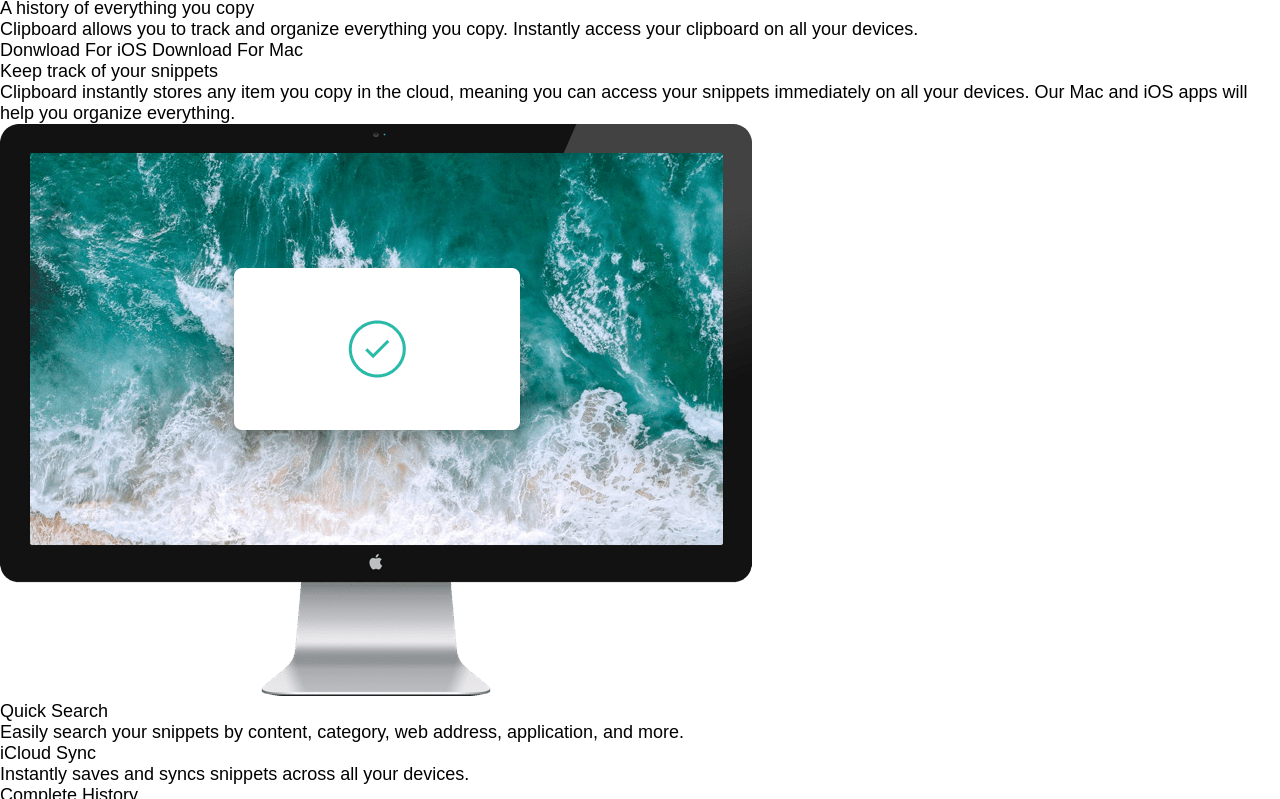
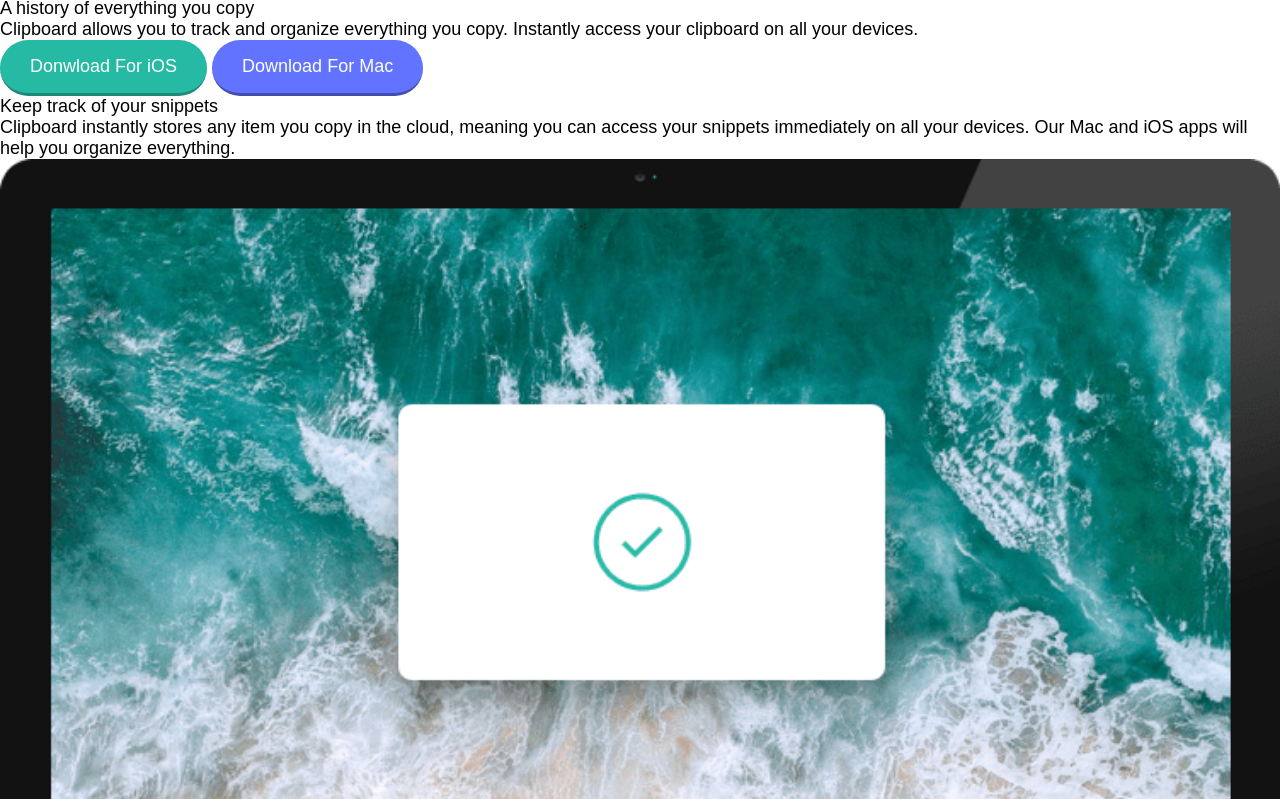
Before and after one commit to mehdilight/clipboard-landing-page, a website built with Vite: page index.html in a window 1280 px wide. Shown: the part 132-931 px from the top of the page. Built offline with nearby package versions, Linux system fonts and the light colour scheme; a web font is replaced by a local one.

Commit message:
styling the buttons

```diff
--- a/index.html
+++ b/index.html
@@ -31,10 +31,10 @@
       organize everything you copy. Instantly
       access your clipboard on all your devices.
     </p>
-    <a href="#">
+    <a class="button button--cyan" href="#">
       Donwload For iOS
     </a>
-    <a href="#">
+    <a class="button button--blue" href="#">
       Download For Mac
     </a>
   </header>
@@ -166,10 +166,10 @@
         and you’re ready to start adding to your clipboard.
       </p>
       <div>
-        <a href="#">
+        <a class="button button--cyan" href="#">
           Download for iOS
         </a>
-        <a href="#">
+        <a class="button button--blue" href="#">
           Download for Mac
         </a>
       </div>
--- a/scss/base/_reset.scss
+++ b/scss/base/_reset.scss
@@ -15,6 +15,10 @@ button {
     border: none;
 }
 
+img {
+    width: 100%;
+}
+
 ul {
     list-style: none;
 }
--- a/scss/components/_buttons.scss
+++ b/scss/components/_buttons.scss
@@ -0,0 +1,27 @@
+.button {
+    padding: 16px 30px;
+    border-radius: 30px;
+    display: inline-block;
+
+    &--cyan {
+        color: white;
+        background-color: var(--strong-cyan);
+        border-bottom: solid 3px var(--strong-cyan-900);
+
+        &:hover,
+        &:focus {
+            background-color: var(--strong-cyan-hover);
+        }
+    }
+
+    &--blue {
+        color: white;
+        background-color: var(--light-blue);
+        border-bottom: solid 3px var(--light-blue-900);
+
+        &:hover,
+        &:focus {
+            background-color: var(--light-blue-hover);
+        }
+    }
+}
--- a/scss/utils/_variables.scss
+++ b/scss/utils/_variables.scss
@@ -0,0 +1,10 @@
+:root {
+    --strong-cyan: hsl(171deg, 66%, 44%);
+    --strong-cyan-hover: hsl(171deg 64.88% 32.3%);
+    --strong-cyan-900: hsl(171deg 64.88% 32.3%);
+    --light-blue: hsl(233deg, 100%, 69%);
+    --light-blue-hover: hsl(233deg 44.79% 46.83%);
+    --light-blue-900:  hsl(233deg 44.79% 46.83%);
+    --dark-greyish: hsl(210, 10%, 33%);
+    --greyish-blue: hsl(201, 11%, 66%);
+}
```
